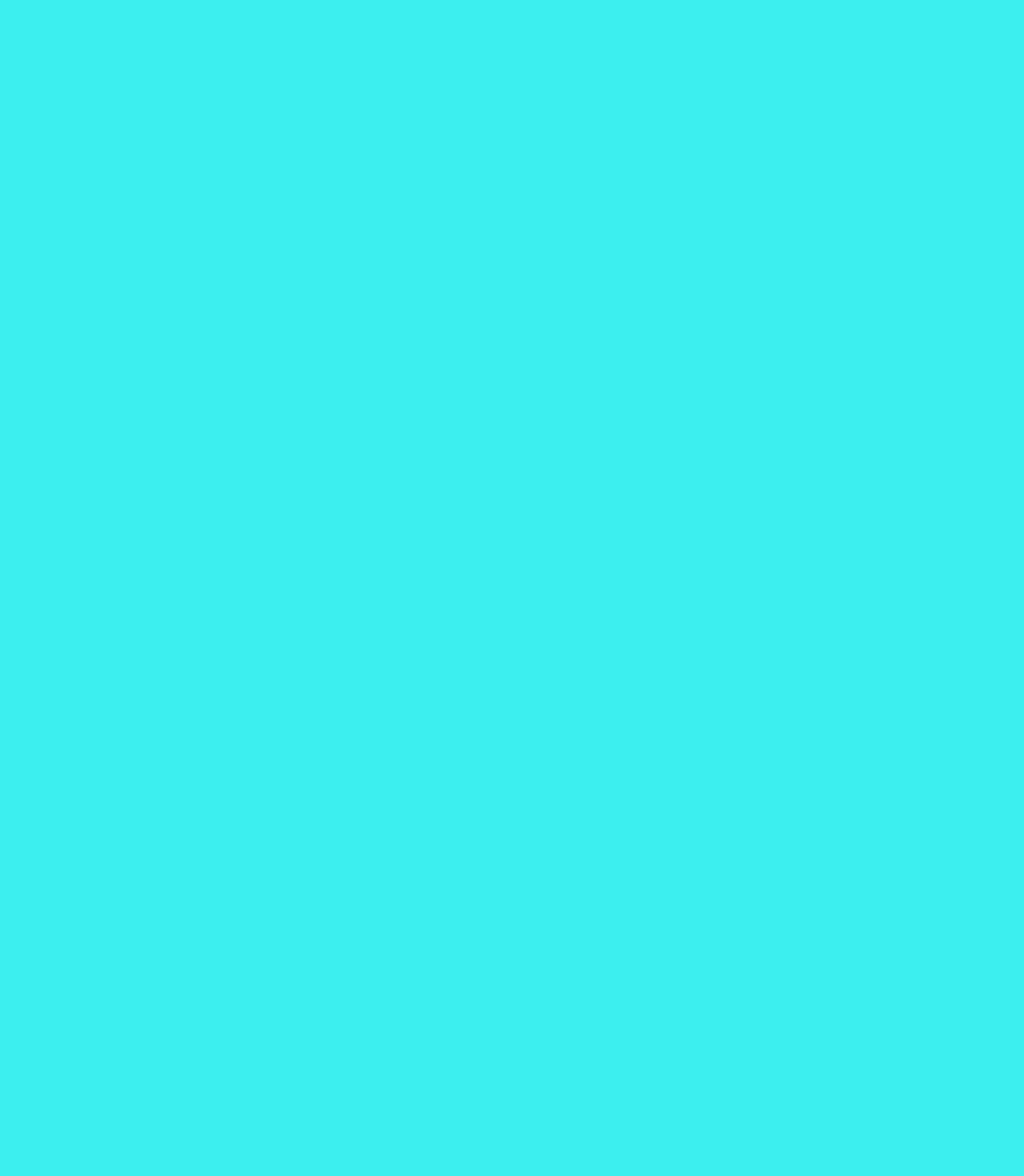
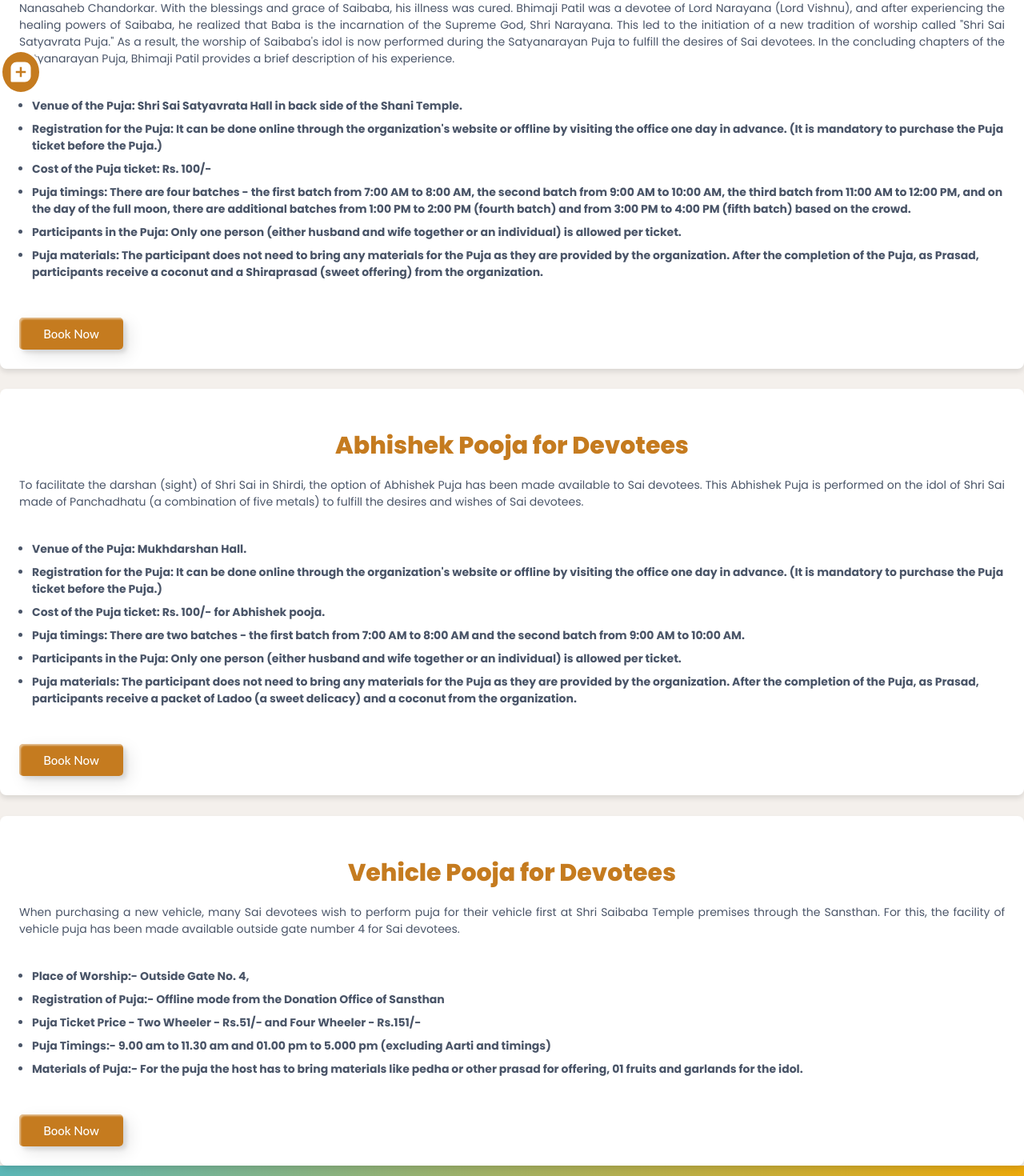
Before and after one commit to appy17/Shirdi, a React (Create React App) app: page /pooja in a window 1280 px wide. Before the commit this address had no page. Shown: the part 558-2028 px from the top of the page at 80% size. Before the commit the page ends 800 px from the top, so only its background shows below. Built offline with nearby package versions, Linux system fonts and the light colour scheme.

Commit message:
pujaPage

```diff
--- a/src/App.css
+++ b/src/App.css
@@ -1709,3 +1709,164 @@
     grid-template-columns: repeat(1, 1fr);
   }
 }
+
+
+/* puja page */
+
+.pujas{
+  background: #f4f0ec;
+  padding-top: 5%;
+}
+
+.puja-container {
+  max-width: 1300px;
+  margin: 0 auto;
+  padding: 1.5rem;
+  background-color: #ffffff;
+  border-radius: 0.5rem;
+  box-shadow: 0 4px 6px rgba(0, 0, 0, 0.1);
+  display: flex;
+  justify-content: center;
+  align-items: center;
+  margin-bottom: 2%;
+}
+
+.puja-content {
+  text-align: justify;
+}
+
+.puja-title {
+  font-size: 1.875rem;
+  font-weight: 800;
+  color: #c57b1f;
+  margin-bottom: 1rem;
+  text-align: center;
+}
+
+.puja-description {
+  color: #4a5568;
+  font-size: 0.875rem;
+  line-height: 1.5;
+}
+
+.puja-list {
+  list-style-type: disc;
+  font-size: 0.875rem;
+  color: #4a5568;
+  margin-top: 1.5rem;
+  padding-left: 1rem;
+  display: inline-block;
+  text-align: left;
+  font-weight: 700;
+}
+
+.puja-list li {
+  margin-bottom: 0.5rem;
+}
+
+.puja-link-container {
+  margin-top: 1.5rem;
+}
+
+.puja-link {
+  color: #6b46c1;
+  font-size: 0.875rem;
+  font-weight: 600;
+  text-decoration: none;
+}
+
+.puja-link:hover {
+  text-decoration: underline;
+}
+
+.puja-booking{
+  background: transparent;
+  position: relative;
+  padding: 5px 15px;
+  display: flex;
+  align-items: center;
+  font-size: 17px;
+  font-weight: 600;
+  text-decoration: none;
+  cursor: pointer;
+  border: 1px solid rgb(40, 144, 241);
+  border-radius: 25px;
+  outline: none;
+  overflow: hidden;
+  color: rgb(40, 144, 241);
+  transition: color 0.3s 0.1s ease-out;
+  text-align: center;
+}
+
+.puja-booking span {
+  margin: 10px;
+}
+
+.puja-booking::before {
+  position: absolute;
+  top: 0;
+  left: 0;
+  right: 0;
+  bottom: 0;
+  margin: auto;
+  content: '';
+  border-radius: 50%;
+  display: block;
+  width: 20em;
+  height: 20em;
+  left: -5em;
+  text-align: center;
+  transition: box-shadow 0.5s ease-out;
+  z-index: -1;
+}
+
+.puja-booking:hover {
+  color: #fff;
+  border: 1px solid rgb(40, 144, 241);
+}
+
+.puja-booking:hover::before {
+  box-shadow: inset 0 0 0 10em rgb(40, 144, 241);
+  background-color:  rgb(40, 144, 241);
+}
+
+.custom-btn {
+  width: 130px;
+  height: 40px;
+  color: #fff;
+  border-radius: 5px;
+  padding: 10px 25px;
+  font-family: 'Lato', sans-serif;
+  font-weight: 500;
+  background: transparent;
+  cursor: pointer;
+  transition: all 0.3s ease;
+  position: relative;
+  /* display: inline-block; */
+  box-shadow: inset 2px 2px 2px 0px rgba(255,255,255,.5),
+   7px 7px 20px 0px rgba(0,0,0,.1),
+   4px 4px 5px 0px rgba(0,0,0,.1);
+  outline: none;
+  font-size: 15px;
+  display: flex;
+  justify-content: center;
+  align-items: center;
+}
+
+.btn-2 {
+  background: #c57b1f;
+  background: linear-gradient(0deg, #c57b1f 0%, #c57b1f 100%);
+  border: none;
+}
+
+.btn-2:before {
+  height: 0%;
+  width: 2px;
+}
+
+.btn-2:hover {
+  box-shadow: 4px 4px 6px 0 rgba(255,255,255,.5),
+              -4px -4px 6px 0 rgba(116, 125, 136, .5),
+    inset -4px -4px 6px 0 rgba(255,255,255,.2),
+    inset 4px 4px 6px 0 rgba(0, 0, 0, .4);
+}
--- a/src/App.js
+++ b/src/App.js
@@ -19,6 +19,7 @@
 import SaileelaMag from "./pages/saileelaMag/SaileelaMag";
 import AnnualReports from "./pages/Annual Reports/AnnualReports";
 import Festival from "./pages/Festival";
+import Puja from "./pages/Puja";
 
 // import Regulations from "./pages/Regulations";
 
@@ -47,6 +48,9 @@
         <Route path="/saileelamag" element={<SaileelaMag/>} />
         <Route path="/annualreports" element={<AnnualReports/>} />
         <Route path="/festival" element={<Festival/>} />
+        <Route path="/pooja" element={<Puja/>} />
+
+
 
 
 
--- a/src/Data/navlist.json
+++ b/src/Data/navlist.json
@@ -58,7 +58,7 @@
             },
             {
                 "title" : "Pooja",
-                "path" : "/"
+                "path" : "/pooja"
             },
             {
                 "title" : "Place to Visit",
--- /dev/null
+++ b/src/pages/Puja.js
@@ -0,0 +1,111 @@
+import React from 'react'
+import Footer from '../components/Footer'
+import Navbar from '../components/Navbar'
+import Social from '../components/social-icon/Social'
+import pujaImage from "../assets/images/pujaImage.jpg"
+
+const Puja = () => {
+  return (
+    <>
+      <Navbar/>
+      <Social/>
+
+      <div
+                className="about-background"
+                style={{ backgroundImage: `url(${pujaImage})` }}
+            ></div>
+            <div>
+                <marquee behavior="" direction="">
+                    🚩
+                    <span className="about-marquee">
+                        Shri Saibaba Sansthan Trust, Shirdi
+                    </span>
+                    🚩
+                </marquee>
+                <div className="about-path">
+                    <span> Home &#9654; Sai Temple &#9654; Puja
+</span>
+                </div>
+                <div className="places-head">
+                    <h1>Daily Ritual
+</h1>
+                </div>
+            </div>
+
+            <div className='pujas'>
+
+            <div class="puja-bg-gray-100 puja-px-6 puja-py-12 puja-font-sans-serif">
+    <div class="puja-container">
+      <div class="puja-content">
+        <h2 class="puja-title">Shri Sai Satyavrata Pooja</h2>
+        <p class="puja-description">
+          Shri Sai Satyavrata Puja According to Chapter 13 of Shri Sai Satcharita, a devotee named Bhimaji Patil from Narayangaon was suffering from a chronic illness. Despite undergoing various medical treatments and religious rituals, he did not find relief from his ailment. Eventually, he sought refuge in Shri Saibaba based on the advice of Nanasaheb Chandorkar. With the blessings and grace of Saibaba, his illness was cured. Bhimaji Patil was a devotee of Lord Narayana (Lord Vishnu), and after experiencing the healing powers of Saibaba, he realized that Baba is the incarnation of the Supreme God, Shri Narayana. This led to the initiation of a new tradition of worship called "Shri Sai Satyavrata Puja." As a result, the worship of Saibaba's idol is now performed during the Satyanarayan Puja to fulfill the desires of Sai devotees. In the concluding chapters of the Satyanarayan Puja, Bhimaji Patil provides a brief description of his experience.
+        </p>
+        <ul class="puja-list">
+          <li>Venue of the Puja: Shri Sai Satyavrata Hall in back side of the Shani Temple.</li>
+          <li>Registration for the Puja: It can be done online through the organization's website or offline by visiting the office one day in advance. (It is mandatory to purchase the Puja ticket before the Puja.)</li>
+          <li>Cost of the Puja ticket: Rs. 100/-</li>
+          <li>Puja timings: There are four batches - the first batch from 7:00 AM to 8:00 AM, the second batch from 9:00 AM to 10:00 AM, the third batch from 11:00 AM to 12:00 PM, and on the day of the full moon, there are additional batches from 1:00 PM to 2:00 PM (fourth batch) and from 3:00 PM to 4:00 PM (fifth batch) based on the crowd.</li>
+          <li>Participants in the Puja: Only one person (either husband and wife together or an individual) is allowed per ticket.</li>
+          <li>Puja materials: The participant does not need to bring any materials for the Puja as they are provided by the organization. After the completion of the Puja, as Prasad, participants receive a coconut and a Shiraprasad (sweet offering) from the organization.</li>
+        </ul>
+        <div class="puja-link-container">
+        <button class="custom-btn btn-2">Book Now</button>
+        </div>
+      </div>
+    </div>
+  </div>
+
+  <div class="puja-bg-gray-100 puja-px-6 puja-py-12 puja-font-sans-serif">
+    <div class="puja-container">
+      <div class="puja-content">
+        <h2 class="puja-title">Abhishek Pooja for Devotees</h2>
+        <p class="puja-description">
+        To facilitate the darshan (sight) of Shri Sai in Shirdi, the option of Abhishek Puja has been made available to Sai devotees. This Abhishek Puja is performed on the idol of Shri Sai made of Panchadhatu (a combination of five metals) to fulfill the desires and wishes of Sai devotees.
+        </p>
+        <ul class="puja-list">
+          <li>Venue of the Puja: Mukhdarshan Hall.</li>
+          <li>Registration for the Puja: It can be done online through the organization's website or offline by visiting the office one day in advance. (It is mandatory to purchase the Puja ticket before the Puja.)</li>
+          <li>Cost of the Puja ticket: Rs. 100/- for Abhishek pooja.</li>
+          <li>Puja timings: There are two batches - the first batch from 7:00 AM to 8:00 AM and the second batch from 9:00 AM to 10:00 AM.</li>
+          <li>Participants in the Puja: Only one person (either husband and wife together or an individual) is allowed per ticket.</li>
+          <li>Puja materials: The participant does not need to bring any materials for the Puja as they are provided by the organization. After the completion of the Puja, as Prasad, participants receive a packet of Ladoo (a sweet delicacy) and a coconut from the organization.</li>
+        </ul>
+        <div class="puja-link-container">
+        <button class="custom-btn btn-2">Book Now</button>
+        </div>
+      </div>
+    </div>
+  </div>
+
+  <div class="puja-bg-gray-100 puja-px-6 puja-py-12 puja-font-sans-serif">
+    <div class="puja-container">
+      <div class="puja-content">
+        <h2 class="puja-title">Vehicle Pooja for Devotees</h2>
+        <p class="puja-description">
+        When purchasing a new vehicle, many Sai devotees wish to perform puja for their vehicle first at Shri Saibaba Temple premises through the Sansthan. For this, the facility of vehicle puja has been made available outside gate number 4 for Sai devotees.
+        </p>
+        <ul class="puja-list">
+          <li>  Place of Worship:- Outside Gate No. 4,</li>
+          <li>Registration of Puja:- Offline mode from the Donation Office of Sansthan</li>
+          <li>Puja Ticket Price - Two Wheeler - Rs.51/- and Four Wheeler - Rs.151/-</li>
+          <li>Puja Timings:- 9.00 am to 11.30 am and 01.00 pm to 5.000 pm (excluding Aarti and timings)</li>
+          <li>Materials of Puja:- For the puja the host has to bring materials like pedha or other prasad for offering, 01 fruits and garlands for the idol.</li>
+
+        </ul>
+        <div class="puja-link-container">
+        <button class="custom-btn btn-2">Book Now</button>
+        </div>
+      </div>
+    </div>
+  </div>
+
+       </div>
+
+
+      <Footer/>
+    </>
+  )
+}
+
+export default Puja
```
Also changed, not shown: src/assets/images/pujaImage.jpg (added).
